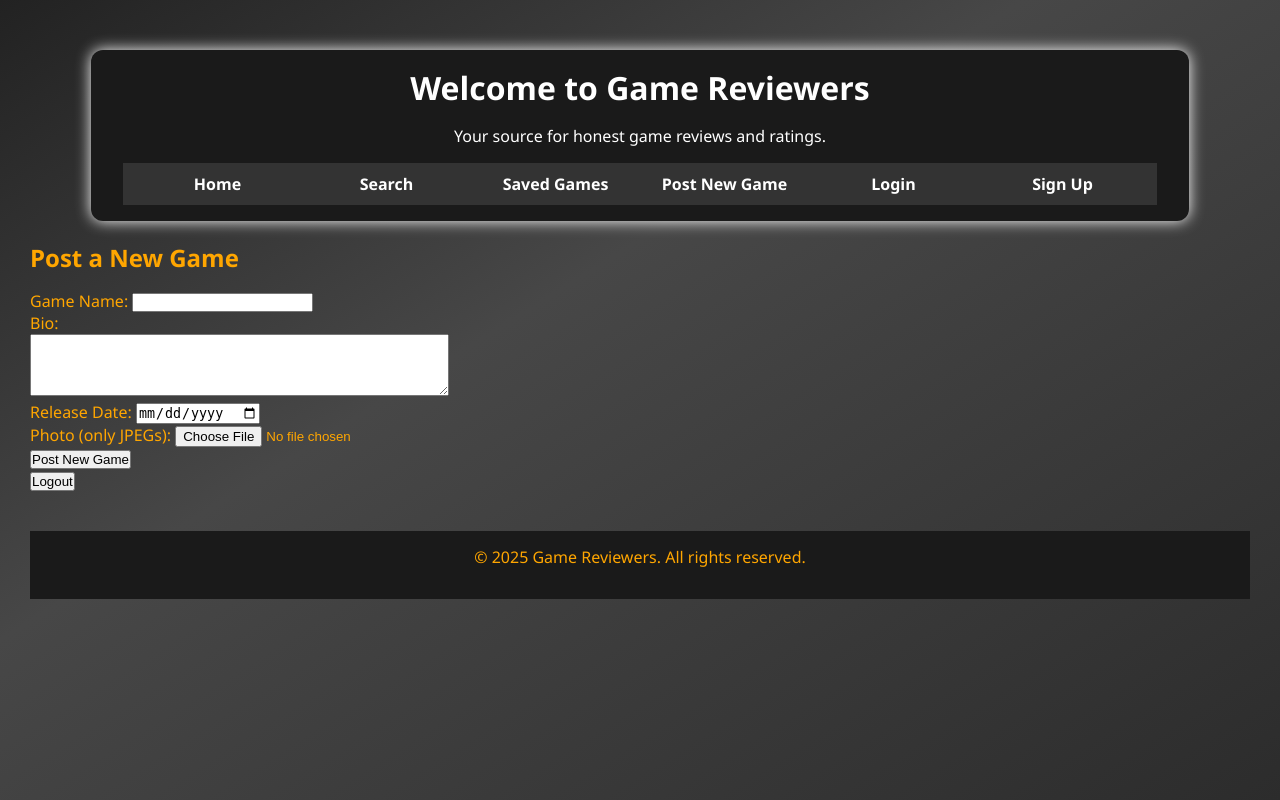
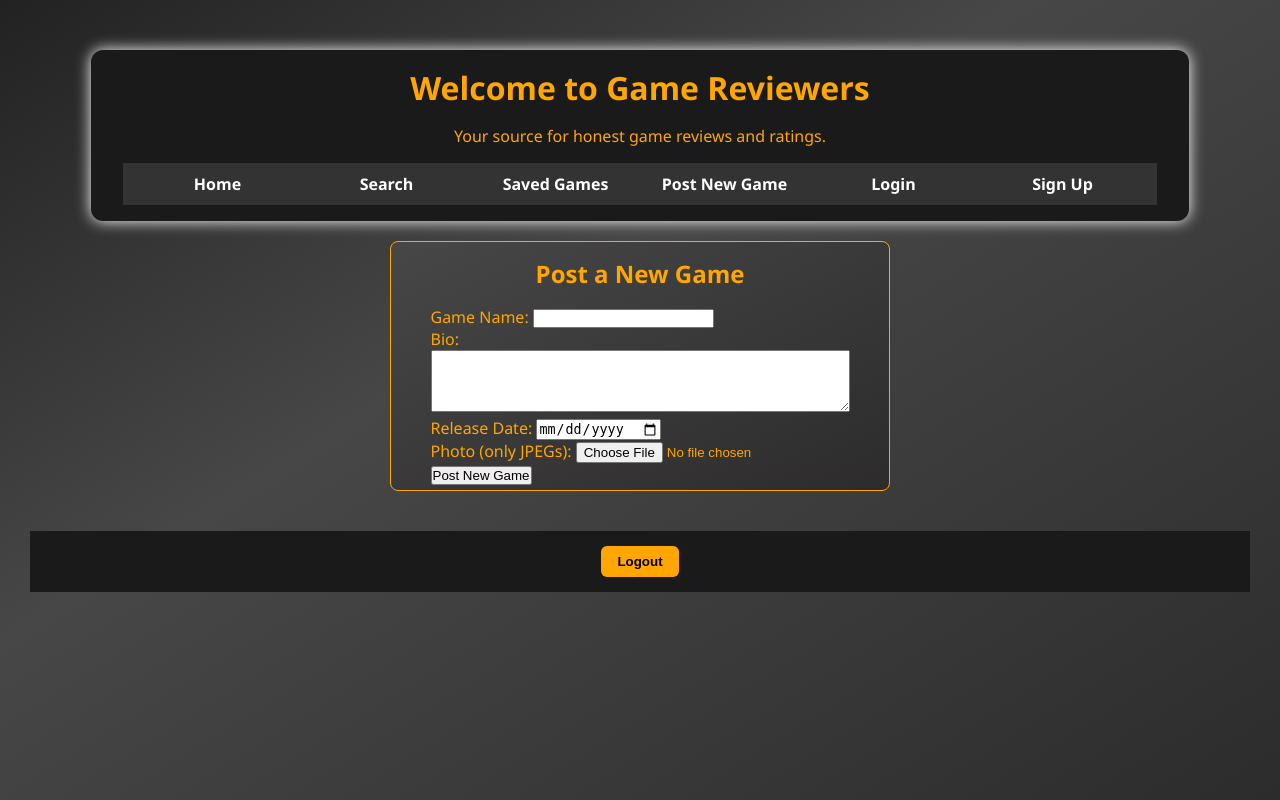
Before and after one commit to tgumbs/Game-Reviewers, a PHP site: page /newGame.php in a window 1280 px wide. Run offline with PHP 8.4, Linux system fonts and the light colour scheme; data comes from the database, SQL or seed files in the repository; both versions use the stored data as it was after the commit.

Commit message:
final formatting commit for submission

```diff
--- a/login.html
+++ b/login.html
@@ -29,7 +29,7 @@
             <input type="submit" name="login" value="Login"></button>
         </form>
     </section>
-
+<script src="scripts.js"></script>
 <footer>
     <form action="index.php" method="POST">
     <input type="submit" name="logout" value="Logout"></input>
--- a/newGame.php
+++ b/newGame.php
@@ -95,12 +95,11 @@
             </form>
         </section>
     </main>
-
-    <form action="index.php" method="POST">
-    <input type="submit" name="logout" value="Logout"></input>
-    </form>
+    <script src="scripts.js"></script>
     <footer>
-        <p>&copy; 2025 Game Reviewers. All rights reserved.</p>
+        <form action="index.php" method="POST">
+            <input type="submit" name="logout" value="Logout"></input>
+        </form>
     </footer>
 </body>
 </html>
--- a/register.html
+++ b/register.html
@@ -22,6 +22,8 @@
         </nav>
     </header>
 
+
+  <script src="scripts.js"></script>
   <section id ="register">
   <form action="register.php" method="POST">
     <input type="text" name="username" placeholder="Choose a username" maxlength="32" required>
--- a/savedGames.php
+++ b/savedGames.php
@@ -81,6 +81,7 @@
     </main>
 
     <br>
+    <script src="scripts.js"></script>
     <footer>
         <form action="index.php" method="POST">
             <input type="submit" name="logout" value="Logout"></input>
--- a/styles.css
+++ b/styles.css
@@ -54,7 +54,7 @@ a:hover {
 /* Header */
 header {
   background-color: #1a1a1a;
-  color: #fff;
+  color: #ffa600;
   padding: 1rem 2rem;
   border-radius: 12px;
   margin: 20px auto;
@@ -179,6 +179,27 @@ footer input[type="submit"]:hover {
 	outline: inherit;
 }
 
+#postNewGame{
+  width: 500px;
+  height: 250px;
+  border: 1px solid #ffa600;
+  border-radius: 8px;
+  padding: 15px;
+  margin: 12px auto;
+  background: linear-gradient(to bottom right, #474747, #2c2c2c);
+  display: flex;
+  flex-direction: column;
+  align-items: center;
+  justify-content: space-between;
+  transition: all 0.3s ease;
+  max-width: 600px;
+}
+
+#postNewGame form {
+    display:block;
+    text-align: left;
+}
+
 @media (max-width: 768px) {
   .container {
      padding: 0 10px;
```
Also changed, not shown: game.php (+4 -4 lines), register.php (+30 -24 lines), gameReview.db.
